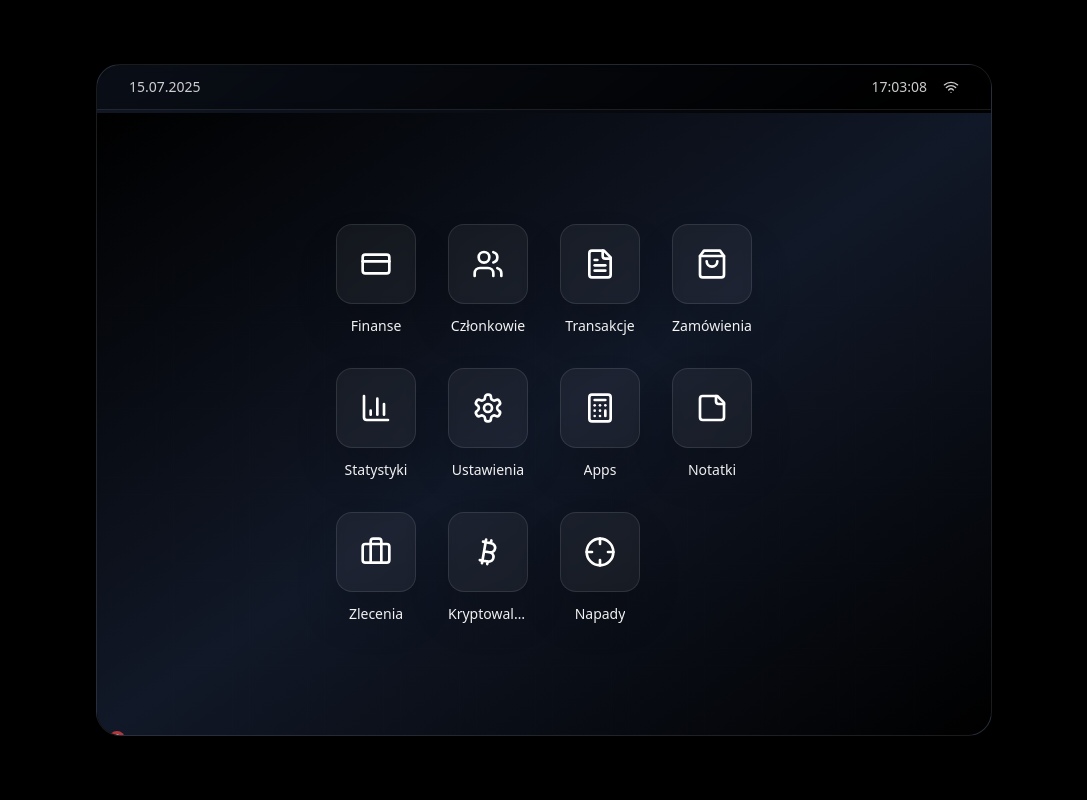
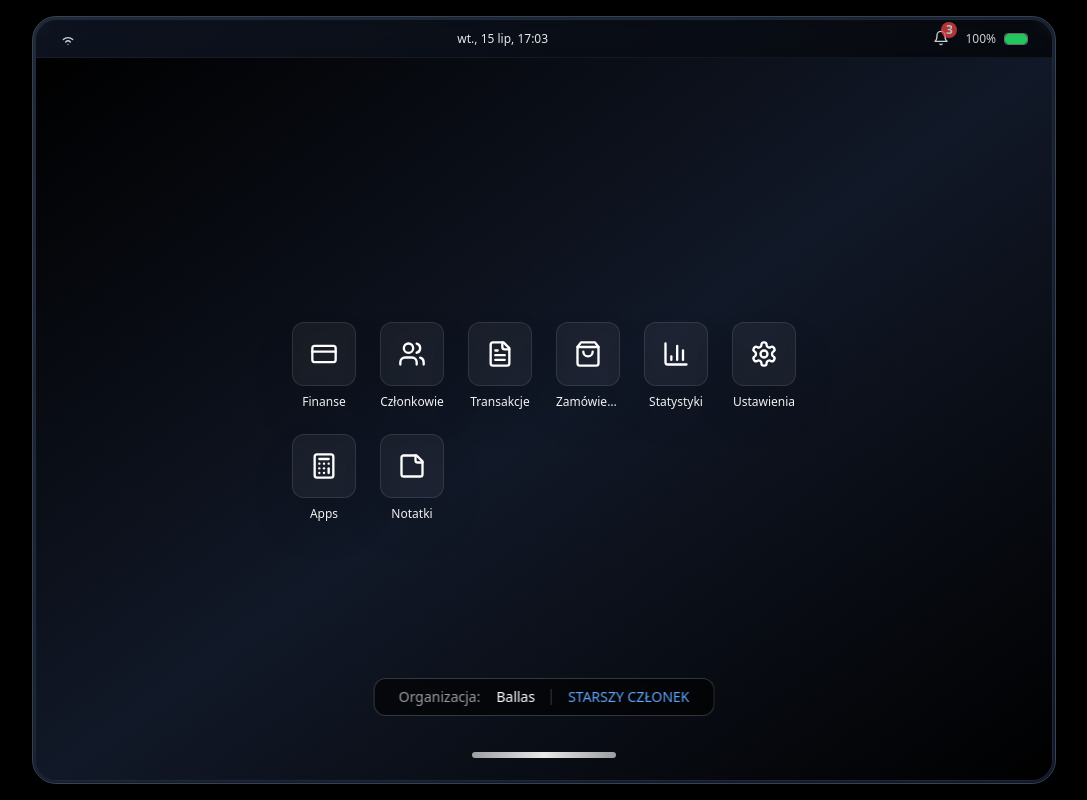
Before and after one commit to chujnia12/fivem-mob-tablet-ui, a React (Vite) app: page / in a window 1280 px wide. Shown: the whole page, without its empty margins (96-1183 px from the left). Built offline with nearby package versions, Linux system fonts and the light colour scheme.

Commit message:
Reverted to commit 108dd1d0caacb90496e4027b5163036b8eca9304

```diff
--- a/src/components/tablet/HomeScreen.tsx
+++ b/src/components/tablet/HomeScreen.tsx
@@ -130,18 +130,18 @@ const HomeScreen: React.FC<HomeScreenProps> = ({ orgData, onOpenApp, installedAp
         </div>
       </div>
 
-      {/* App Grid */}
+      {/* App Grid - Poprawiona siatka */}
       <div className="relative z-10 h-full flex items-center justify-center">
-        <div className="grid grid-cols-4 gap-8 max-w-2xl mx-auto">
+        <div className="grid grid-cols-6 gap-6 max-w-4xl mx-auto">
           {availableApps.map((app) => (
             <div key={app.id} className="flex flex-col items-center group">
               <ContextMenu>
                 <ContextMenuTrigger>
                   <button
                     onClick={() => onOpenApp(app.id)}
-                    className="w-20 h-20 mb-3 rounded-2xl bg-white/5 backdrop-blur-sm shadow-2xl hover:shadow-3xl transform hover:scale-110 transition-all duration-300 flex items-center justify-center border border-white/10 hover:border-white/20 hover:bg-white/10"
+                    className="w-16 h-16 mb-2 rounded-xl bg-white/5 backdrop-blur-sm shadow-2xl hover:shadow-3xl transform hover:scale-110 transition-all duration-300 flex items-center justify-center border border-white/10 hover:border-white/20 hover:bg-white/10"
                   >
-                    <app.icon size={32} className="text-white" />
+                    <app.icon size={28} className="text-white" />
                   </button>
                 </ContextMenuTrigger>
                 {!app.isDefault && (
@@ -155,7 +155,7 @@ const HomeScreen: React.FC<HomeScreenProps> = ({ orgData, onOpenApp, installedAp
                   </ContextMenuContent>
                 )}
               </ContextMenu>
-              <span className="text-white text-sm text-center font-medium group-hover:text-blue-400 transition-colors duration-200 max-w-20 truncate">
+              <span className="text-white text-xs text-center font-medium group-hover:text-blue-400 transition-colors duration-200 max-w-16 truncate">
                 {app.name}
               </span>
             </div>
--- a/src/components/tablet/NotificationSystem.tsx
+++ b/src/components/tablet/NotificationSystem.tsx
@@ -11,12 +11,42 @@ interface Notification {
   read: boolean;
 }
 
-interface NotificationSystemProps {
-  notifications: Notification[];
-  onNotificationRead: (id: string) => void;
-}
+const NotificationSystem = () => {
+  const [notifications, setNotifications] = useState<Notification[]>([
+    {
+      id: '1',
+      type: 'success',
+      title: 'Kontrakt ukończony',
+      message: 'Otrzymano 5.2 LCOIN za eliminację rywala',
+      timestamp: new Date(Date.now() - 2 * 60 * 1000),
+      read: false
+    },
+    {
+      id: '2',
+      type: 'info',
+      title: 'Nowe zlecenie',
+      message: 'Dostępny napad na bank - nagroda 15.8 VCASH',
+      timestamp: new Date(Date.now() - 8 * 60 * 1000),
+      read: false
+    },
+    {
+      id: '3',
+      type: 'warning',
+      title: 'Niski stan portfela',
+      message: 'Saldo SANCOIN spadło poniżej 10 monet',
+      timestamp: new Date(Date.now() - 25 * 60 * 1000),
+      read: true
+    },
+    {
+      id: '4',
+      type: 'error',
+      title: 'Misja nieudana',
+      message: 'Kontrakt "Sabotaż Rywala" zakończony niepowodzeniem',
+      timestamp: new Date(Date.now() - 45 * 60 * 1000),
+      read: false
+    }
+  ]);
 
-const NotificationSystem = ({ notifications, onNotificationRead }: NotificationSystemProps) => {
   const [showNotifications, setShowNotifications] = useState(false);
   const [showAllNotifications, setShowAllNotifications] = useState(false);
   const [inAppNotification, setInAppNotification] = useState<Notification | null>(null);
@@ -78,6 +108,48 @@ const NotificationSystem = ({ notifications, onNotificationRead }: NotificationS
     }
   };
 
+  // Simulate new notifications
+  useEffect(() => {
+    const interval = setInterval(() => {
+      if (Math.random() > 0.8) {
+        const newNotification: Notification = {
+          id: Date.now().toString(),
+          type: ['success', 'info', 'warning'][Math.floor(Math.random() * 3)] as any,
+          title: [
+            'Nowe zlecenie dostępne',
+            'Członek dołączył do organizacji',
+            'Transakcja krypto potwierdzona',
+            'Aktualizacja terytoriów'
+          ][Math.floor(Math.random() * 4)],
+          message: 'Nowe powiadomienie otrzymane',
+          timestamp: new Date(),
+          read: false
+        };
+
+        setNotifications(prev => [newNotification, ...prev.slice(0, 9)]);
+
+        // Show in-app notification for 4 seconds
+        setInAppNotification(newNotification);
+        playNotificationSound();
+
+        if (inAppTimeoutRef.current) {
+          clearTimeout(inAppTimeoutRef.current);
+        }
+
+        inAppTimeoutRef.current = setTimeout(() => {
+          setInAppNotification(null);
+        }, 4000);
+      }
+    }, 10000);
+
+    return () => {
+      clearInterval(interval);
+      if (inAppTimeoutRef.current) {
+        clearTimeout(inAppTimeoutRef.current);
+      }
+    };
+  }, []);
+
   const getNotificationIcon = (type: string) => {
     switch (type) {
       case 'success': return CheckCircle;
@@ -102,12 +174,13 @@ const NotificationSystem = ({ notifications, onNotificationRead }: NotificationS
   const latestNotification = notifications[0];
 
   const markAsRead = (id: string) => {
-    onNotificationRead(id);
+    setNotifications(prev => prev.map(n =>
+      n.id === id ? { ...n, read: true } : n
+    ));
   };
 
   const removeNotification = (id: string) => {
-    // This would need to be handled by parent component
-    console.log('Remove notification:', id);
+    setNotifications(prev => prev.filter(n => n.id !== id));
   };
 
   const formatTime = (timestamp: Date) => {
@@ -305,13 +378,13 @@ const NotificationSystem = ({ notifications, onNotificationRead }: NotificationS
                     </button>
                   )}
                   <button
-                    onClick={() => notifications.forEach(n => markAsRead(n.id))}
+                    onClick={() => setNotifications(prev => prev.map(n => ({ ...n, read: true })))}
                     className="flex-1 text-[10px] text-white/60 hover:text-white transition-colors py-1.5 px-2 rounded hover:bg-white/10"
                   >
                     Oznacz jako przeczytane
                   </button>
                   <button
-                    onClick={() => console.log('Clear all notifications')}
+                    onClick={() => setNotifications([])}
                     className="flex-1 text-[10px] text-white/60 hover:text-red-400 transition-colors py-1.5 px-2 rounded hover:bg-red-500/10"
                   >
                     Wyczyść wszystkie
--- a/src/pages/TabletOS.tsx
+++ b/src/pages/TabletOS.tsx
@@ -1,89 +1,74 @@
-
-import React, { useState, useEffect } from 'react';
-import { Wifi, Battery, Volume2 } from 'lucide-react';
+import React, { useState } from 'react';
+import { ArrowLeft } from 'lucide-react';
 import HomeScreen from '../components/tablet/HomeScreen';
-import NotificationSystem from '../components/tablet/NotificationSystem';
-import AppsApp from '../components/tablet/apps/AppsApp';
 import FinanceApp from '../components/tablet/apps/FinanceApp';
 import MembersApp from '../components/tablet/apps/MembersApp';
+import TransactionsApp from '../components/tablet/apps/TransactionsApp';
+import OrdersApp from '../components/tablet/apps/OrdersApp';
+import SettingsApp from '../components/tablet/apps/SettingsApp';
+import StatsApp from '../components/tablet/apps/StatsApp';
+import ZleceniaApp from '../components/tablet/apps/ZleceniaApp';
+import KryptowalutyApp from '../components/tablet/apps/KryptowalutyApp';
+import AppsApp from '../components/tablet/apps/AppsApp';
 import NapadyApp from '../components/tablet/apps/NapadyApp';
 import NotesApp from '../components/tablet/apps/NotesApp';
-import SettingsApp from '../components/tablet/apps/SettingsApp';
-import StatsApp from '../components/tablet/apps/StatsApp';
-import TransactionsApp from '../components/tablet/apps/TransactionsApp';
-import ZleceniaApp from '../components/tablet/apps/ZleceniaApp';
-import OrdersApp from '../components/tablet/apps/OrdersApp';
-import KryptowalutyApp from '../components/tablet/apps/KryptowalutyApp';
 import TrackerApp from '../components/tablet/apps/TrackerApp';
+import NotificationSystem from '../components/tablet/NotificationSystem';
+import { WifiHigh } from 'lucide-react';
 
-export type AppType = 'apps' | 'finance' | 'members' | 'napady' | 'notes' | 'settings' | 'stats' | 'transactions' | 'zlecenia' | 'orders' | 'kryptowaluty' | 'tracker';
-
-interface OrgData {
-  name: string;
-  rank: number;
-  id: number;
-  balance: number;
-  crypto_balance: number;
-}
-
-interface Notification {
-  id: string;
-  title: string;
-  message: string;
-  time: string;
-  type: 'info' | 'success' | 'warning' | 'error';
-  read: boolean;
-}
+export type AppType = 'home' | 'finance' | 'members' | 'transactions' | 'orders' | 'settings' | 'stats' | 'zlecenia' | 'kryptowaluty' | 'apps' | 'napady' | 'notes' | 'tracker';
 
 const TabletOS = () => {
-  const [currentApp, setCurrentApp] = useState<string | null>(null);
-  const [orgData, setOrgData] = useState<OrgData>({
-    name: "Los Santos Mafia",
-    rank: 1,
-    id: 12345,
-    balance: 1500000,
-    crypto_balance: 25.47
+  const [currentApp, setCurrentApp] = useState<AppType>('home');
+  const [installedApps, setInstalledApps] = useState<AppType[]>(['finance', 'members', 'transactions', 'orders', 'settings', 'stats', 'apps', 'notes']);
+  const [purchasedApps, setPurchasedApps] = useState<AppType[]>([]);
+
+  // TODO: Replace with Lua/SQL integration
+  const [orgData, setOrgData] = useState({
+    name: 'Ballas',
+    rank: 3,
+    id: 2,
+    balance: 12329713,
+    crypto_balance: 15.75
   });
-  const [installedApps, setInstalledApps] = useState<AppType[]>([
-    'apps', 'finance', 'members', 'napady', 'notes', 'settings',
-    'stats', 'transactions', 'zlecenia', 'orders', 'kryptowaluty'
-  ]);
 
-  const [notifications, setNotifications] = useState<Notification[]>([
-    {
-      id: '1',
-      title: 'Nowy napad dostępny',
-      message: 'Bank w centrum miasta - 500,000$',
-      time: new Date(Date.now() - 300000).toISOString(),
-      type: 'info' as const,
-      read: false
+  const openApp = (app: AppType) => {
+    setCurrentApp(app);
+  };
+
+  const goHome = () => {
+    setCurrentApp('home');
+  };
+
+  const installApp = (app: AppType) => {
+    if (!installedApps.includes(app)) {
+      setInstalledApps(prev => [...prev, app]);
     }
-  ]);
+  };
 
-  const purchaseApp = (appId: AppType, price: number): boolean => {
-    if (orgData.crypto_balance >= price) {
+  const uninstallApp = (app: AppType) => {
+    const defaultApps: AppType[] = ['finance', 'members', 'transactions', 'orders', 'settings', 'stats', 'apps', 'notes'];
+    if (!defaultApps.includes(app)) {
+      setInstalledApps(prev => prev.filter(installedApp => installedApp !== app));
+      if (currentApp === app) {
+        goHome();
+      }
+    }
+  };
+
+  const purchaseApp = (app: AppType, price: number) => {
+    if (orgData.crypto_balance >= price && !purchasedApps.includes(app)) {
       setOrgData(prev => ({
         ...prev,
         crypto_balance: prev.crypto_balance - price
       }));
-      setInstalledApps(prev => [...prev, appId]);
-
-      const newNotification: Notification = {
-        id: Date.now().toString(),
-        title: 'Aplikacja zakupiona',
-        message: `Pomyślnie zakupiono aplikację`,
-        time: new Date().toISOString(),
-        type: 'success' as const,
-        read: false
-      };
-      setNotifications(prev => [newNotification, ...prev]);
-
+      setPurchasedApps(prev => [...prev, app]);
       return true;
     }
     return false;
   };
 
-  const handlePurchase = (price: number): boolean => {
+  const purchaseItem = (item: string, price: number) => {
     if (orgData.crypto_balance >= price) {
       setOrgData(prev => ({
         ...prev,
@@ -94,114 +79,122 @@ const TabletOS = () => {
     return false;
   };
 
-  const [currentTime, setCurrentTime] = useState(new Date());
-
-  useEffect(() => {
-    const timer = setInterval(() => {
-      setCurrentTime(new Date());
-    }, 1000);
-
-    return () => clearInterval(timer);
-  }, []);
-
-  const formatTime = (date: Date) => {
-    return date.toLocaleTimeString('pl-PL', {
-      hour: '2-digit',
-      minute: '2-digit',
-      second: '2-digit'
-    });
+  const purchaseTracker = (price: number) => {
+    if (orgData.crypto_balance >= price) {
+      setOrgData(prev => ({
+        ...prev,
+        crypto_balance: prev.crypto_balance - price
+      }));
+      return true;
+    }
+    return false;
   };
 
-  const formatDate = (date: Date) => {
-    return date.toLocaleDateString('pl-PL', {
-      day: '2-digit',
-      month: '2-digit',
-      year: 'numeric'
-    });
+  const getRankName = (rankNumber: number) => {
+    const ranks = {
+      1: 'CZŁONEK',
+      2: 'CZŁONEK',
+      3: 'STARSZY CZŁONEK',
+      4: 'STARSZY CZŁONEK',
+      5: 'ZASTĘPCA',
+      6: 'ZASTĘPCA',
+      7: 'SZEF'
+    };
+    return ranks[rankNumber as keyof typeof ranks] || 'CZŁONEK';
   };
 
-  const renderApp = () => {
-    const commonProps = {
-      orgData,
-      onHome: () => setCurrentApp(null)
-    };
-
+  const renderCurrentApp = () => {
     switch (currentApp) {
+      case 'finance':
+        return <FinanceApp orgData={orgData} onHome={goHome} />;
+      case 'members':
+        return <MembersApp orgData={orgData} onHome={goHome} />;
+      case 'transactions':
+        return <TransactionsApp orgData={orgData} onHome={goHome} />;
+      case 'orders':
+        return <OrdersApp orgData={orgData} onHome={goHome} />;
+      case 'settings':
+        return <SettingsApp orgData={orgData} onHome={goHome} onPurchase={purchaseItem} />;
+      case 'stats':
+        return <StatsApp orgData={orgData} onHome={goHome} />;
+      case 'notes':
+        return <NotesApp orgData={orgData} onHome={goHome} />;
+      case 'zlecenia':
+        return installedApps.includes('zlecenia') ? <ZleceniaApp orgData={orgData} onHome={goHome} /> : <div>App not installed</div>;
+      case 'kryptowaluty':
+        return installedApps.includes('kryptowaluty') ? <KryptowalutyApp orgData={orgData} onHome={goHome} /> : <div>App not installed</div>;
       case 'apps':
-        return <AppsApp {...commonProps} installedApps={installedApps} onPurchase={purchaseApp} onInstall={(app) => setInstalledApps(prev => [...prev, app])} onOpenApp={setCurrentApp} purchasedApps={installedApps} />;
-      case 'finance':
-        return <FinanceApp {...commonProps} />;
-      case 'members':
-        return <MembersApp {...commonProps} />;
+        return <AppsApp orgData={orgData} onHome={goHome} onPurchase={purchaseApp} onInstall={installApp} onOpenApp={openApp} installedApps={installedApps} purchasedApps={purchasedApps} />;
       case 'napady':
-        return <NapadyApp {...commonProps} />;
-      case 'notes':
-        return <NotesApp {...commonProps} />;
-      case 'settings':
-        return <SettingsApp {...commonProps} />;
-      case 'stats':
-        return <StatsApp {...commonProps} />;
-      case 'transactions':
-        return <TransactionsApp {...commonProps} />;
-      case 'zlecenia':
-        return <ZleceniaApp {...commonProps} />;
-      case 'orders':
-        return <OrdersApp {...commonProps} />;
-      case 'kryptowaluty':
-        return <KryptowalutyApp {...commonProps} />;
+        return installedApps.includes('napady') ? <NapadyApp orgData={orgData} onHome={goHome} /> : <div>App not installed</div>;
       case 'tracker':
-        return <TrackerApp {...commonProps} onPurchase={handlePurchase} />;
+        return installedApps.includes('tracker') ? <TrackerApp orgData={orgData} onHome={goHome} onPurchase={purchaseTracker} /> : <div>App not installed</div>;
       default:
-        return (
-          <HomeScreen
-            orgData={orgData}
-            onOpenApp={setCurrentApp}
-            installedApps={installedApps}
-          />
-        );
+        return <HomeScreen orgData={orgData} onOpenApp={openApp} installedApps={installedApps} onUninstallApp={uninstallApp} />;
     }
   };
 
   return (
-    <div className="w-full h-screen bg-black flex items-center justify-center p-4">
-      <div className="relative w-full max-w-4xl aspect-[4/3] bg-gradient-to-br from-gray-900 via-black to-gray-900 rounded-3xl border border-white/10 shadow-2xl overflow-hidden">
-        {/* Status Bar */}
-        <div className="absolute top-0 left-0 right-0 z-50 flex items-center justify-between px-8 py-3 bg-black/40 backdrop-blur-sm border-b border-white/10">
-          <div className="flex items-center gap-4 text-white/80">
-            <span className="text-sm font-medium">{formatDate(currentTime)}</span>
-          </div>
+    <div className="w-full h-screen bg-black flex items-center justify-center overflow-hidden">
+      <div className="relative">
+        {/* Tablet Frame - Thinner borders */}
+        <div className="w-[1024px] h-[768px] bg-gradient-to-br from-gray-800 to-gray-900 rounded-[1.5rem] p-0.5 shadow-2xl border border-gray-700">
+          {/* Screen */}
+          <div className="w-full h-full bg-gradient-to-br from-gray-900 to-black rounded-[1.35rem] overflow-hidden relative border border-gray-800">
+            {/* Status Bar - Reduced height */}
+            <div className="flex justify-between items-center px-6 py-1.5 text-white text-sm bg-black/20 backdrop-blur-sm border-b border-white/5 relative z-30">
+              <div className="flex items-center gap-2">
+                <WifiHigh size={16} className="text-white/80" />
+              </div>
+              <div className="text-xs font-medium text-white/90">
+                {new Date().toLocaleTimeString('pl-PL', {
+                  hour: '2-digit',
+                  minute: '2-digit',
+                  weekday: 'short',
+                  day: 'numeric',
+                  month: 'short'
+                })}
+              </div>
+              <div className="flex items-center gap-3">
+                <NotificationSystem />
+                <div className="flex items-center gap-2">
+                  <span className="text-xs text-white/80">100%</span>
+                  <div className="w-6 h-3 border border-white/40 rounded-sm">
+                    <div className="w-full h-full bg-green-500 rounded-sm"></div>
+                  </div>
+                </div>
+              </div>
+            </div>
 
-          <div className="flex items-center gap-4 text-white/80">
-            <span className="text-sm font-medium">{formatTime(currentTime)}</span>
-            <div className="flex items-center gap-2">
-              <Wifi size={16} />
+            {/* App Content */}
+            <div className="h-[calc(100%-2rem)] relative">
+              {renderCurrentApp()}
+            </div>
+
+            {/* Organization Info Bar - Only on home screen */}
+            {currentApp === 'home' && (
+              <div className="absolute bottom-16 left-1/2 transform -translate-x-1/2 z-30">
+                <div className="bg-black/60 backdrop-blur-sm rounded-xl px-6 py-2 border border-white/20">
+                  <div className="flex items-center gap-4 text-white text-sm">
+                    <span className="text-white/60">Organizacja:</span>
+                    <span className="font-medium">{orgData.name}</span>
+                    <div className="w-px h-4 bg-white/20"></div>
+                    <span className="text-blue-400 font-medium">{getRankName(orgData.rank)}</span>
+                  </div>
+                </div>
+              </div>
+            )}
+
+            {/* Home Button */}
+            <div className="absolute bottom-4 left-1/2 transform -translate-x-1/2 z-30">
+              <button
+                onClick={goHome}
+                className="w-36 h-1.5 bg-gradient-to-r from-white/60 via-white/90 to-white/60 rounded-full hover:from-white/80 hover:via-white hover:to-white/80 transition-all duration-300 hover:scale-110 active:scale-95 shadow-xl"
+              >
+              </button>
             </div>
           </div>
         </div>
-
-        {/* Main Content */}
-        <div className="w-full h-full pt-12">
-          {renderApp()}
-        </div>
-
-        {/* Notification System */}
-        <NotificationSystem
-          notifications={notifications.map(n => ({
-            id: n.id,
-            type: n.type as 'success' | 'warning' | 'info' | 'error',
-            title: n.title,
-            message: n.message,
-            timestamp: new Date(n.time),
-            read: n.read
-          }))}
-          onNotificationRead={(id) => {
-            setNotifications(prev =>
-              prev.map(notif =>
-                notif.id === id ? { ...notif, read: true } : notif
-              )
-            );
-          }}
-        />
       </div>
     </div>
   );
```
Also changed, not shown: src/components/tablet/apps/KryptowalutyApp.tsx (+18 -37 lines), src/components/tablet/apps/TrackerApp.tsx (+15 -60 lines).
